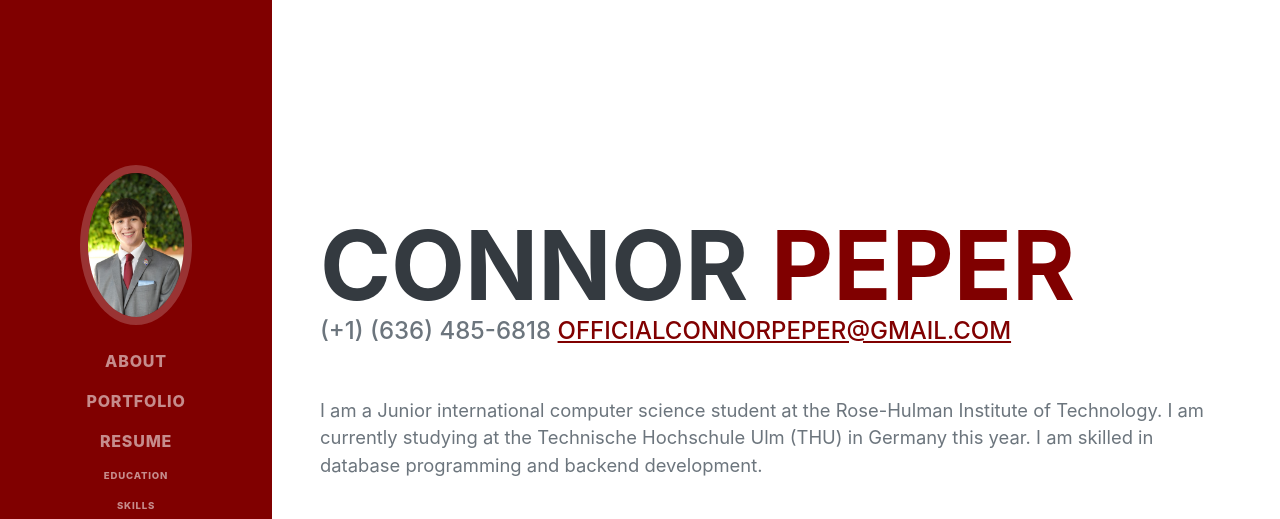
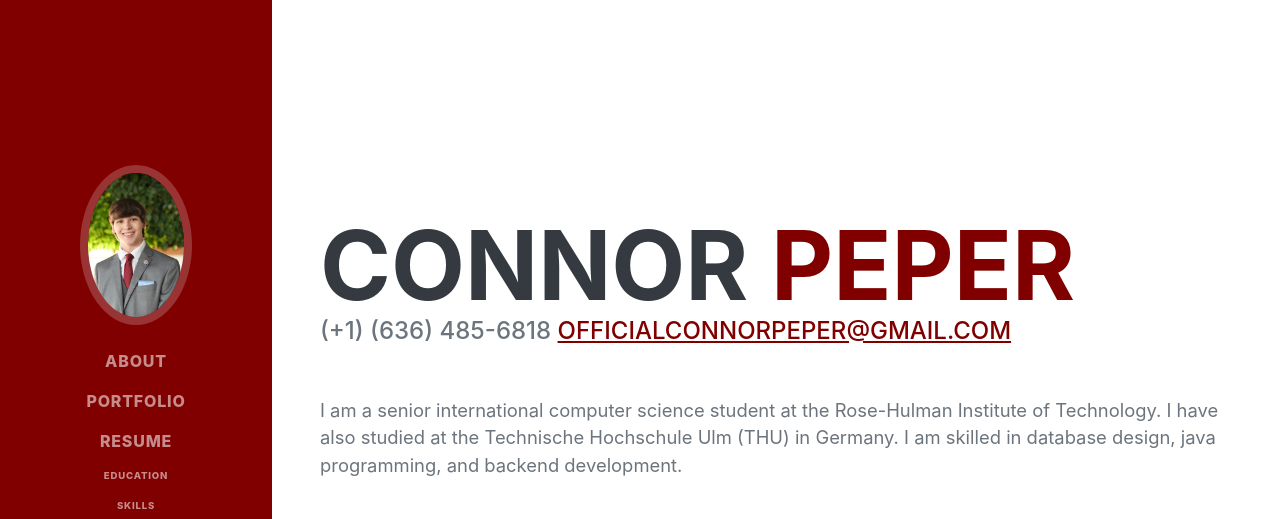
Before and after one commit to leafcathead/leafcathead.github.io, a plain HTML site: page index.html in a window 1280 px wide. Shown: the top 519 px of the page. Drawn offline with nearby package versions, Linux system fonts and the light colour scheme; a web font is replaced by a local one.

Commit message:
Updated
Added new courses
Updated resume
Changed bio

```diff
--- a/index.html
+++ b/index.html
@@ -57,8 +57,7 @@
                         <!-- OR
                         <a href="mailto:pepercr@rose-hulman.edu">pepercr@rose-hulman.edu</a> -->
                     </div>
-                    <p class="lead mb-5">I am a Junior international computer science student at the Rose-Hulman Institute of Technology. I am currently studying
-                        at the Technische Hochschule Ulm (THU) in Germany this year. I am skilled in database programming and backend development.
+                    <p class="lead mb-5">I am a senior international computer science student at the Rose-Hulman Institute of Technology. I have also studied at the Technische Hochschule Ulm (THU) in Germany. I am skilled in database design, java programming, and backend development.
                     </p>
                     <div class="social-icons">
                         <a class="social-icon" href="https://www.linkedin.com/in/connor-peper-5811481b8/"><i class="fab fa-linkedin-in"></i></a>
@@ -104,7 +103,7 @@
                     <div class="d-flex flex-column flex-md-row justify-content-between">
                         <i>
                             Object-Oriented Programming | Data Structures & Algorithms | Web Programming | <b>Introduction to Computer Systems (TA)</b> |
-                            <b>Programming Language Concepts (TA) </b> | Database Systems, Database Programming | Software Project
+                            <b>Programming Language Concepts (TA) </b> | Database Systems, Database Programming | Software Project | Software Engineering | Operating Systems | Multicore Systems Programming | Computer Networks
                         </i>
                     </div>
                 </div>
```
Also changed, not shown: 2 other files.
